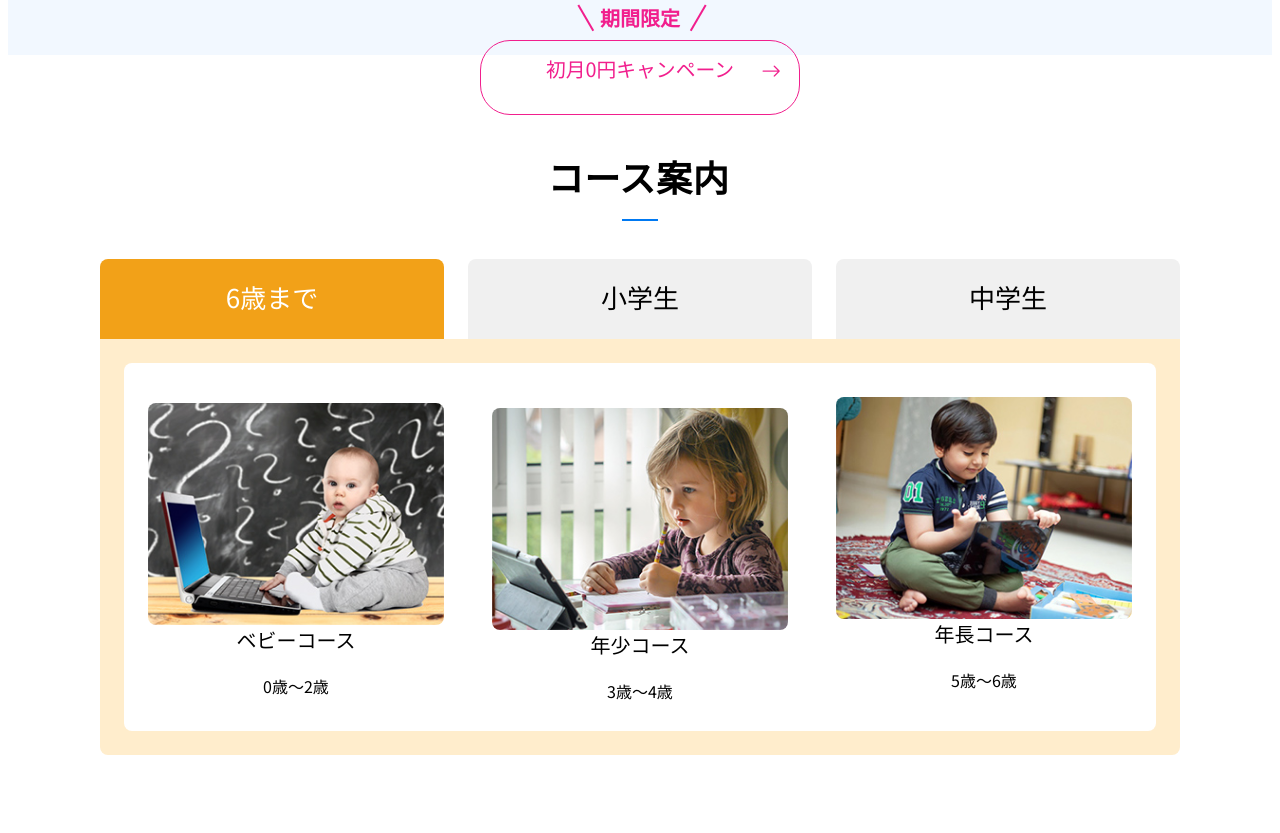
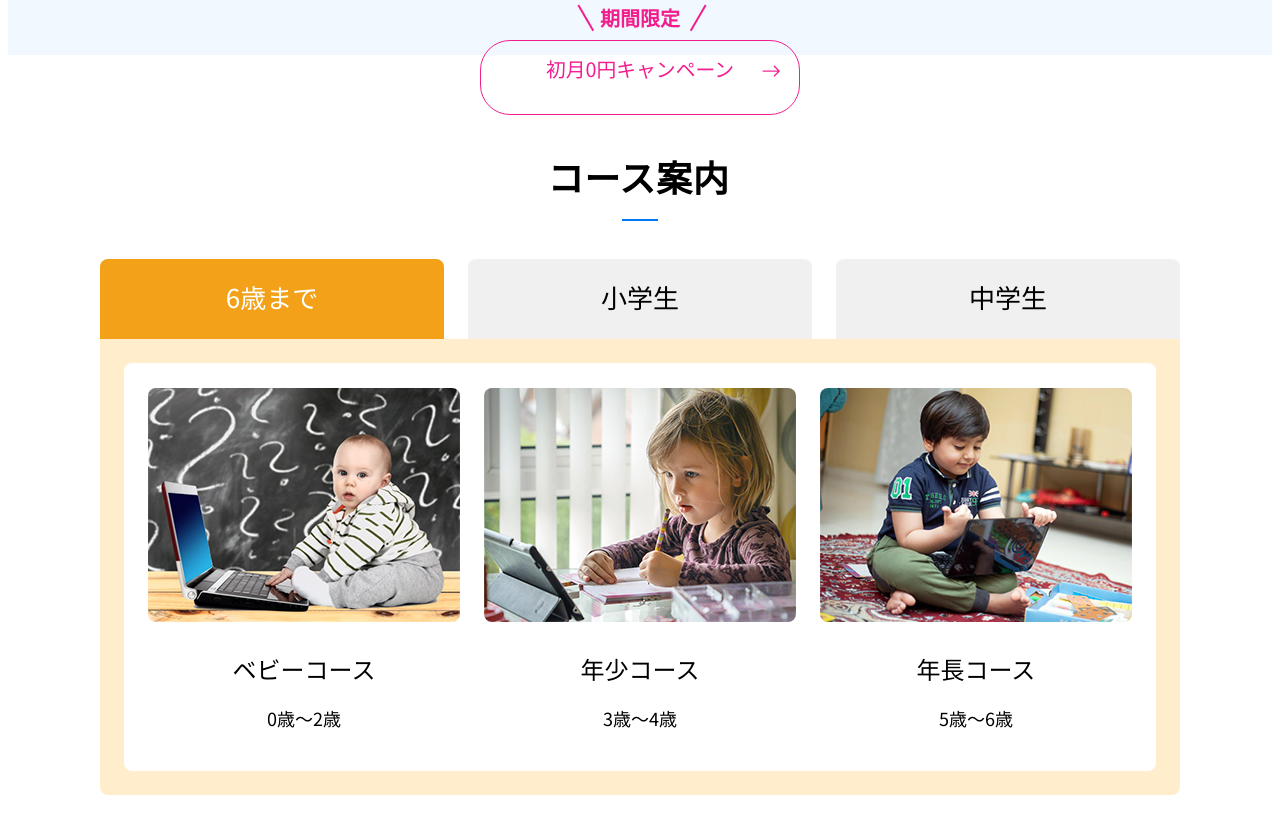
Before and after one commit to LeafField/EnglishClass, a website built with webpack: page src/index.html in a window 1280 px wide. Shown: the part 1277-2110 px from the top of the page. Built offline with nearby package versions, Linux system fonts and the light colour scheme.

Commit message:
courseセクション完成！

```diff
--- a/src/styles/_course.scss
+++ b/src/styles/_course.scss
@@ -94,6 +94,7 @@
         margin: rem(24);
         flex-direction: row;
         justify-content: center;
+        column-gap: rem(24);
       }
     }
 
@@ -101,22 +102,41 @@
       text-align: center;
       width: 100%;
 
+      @include mq(pc) {
+        width: calc((100% - (rem(24) * 4)) / 3);
+      }
+
       &:first-child {
         margin-top: rem(24);
+
+        @include mq(pc) {
+          margin-top: rem(4);
+        }
       }
 
       & + .course__panel--container {
         margin-top: rem(34);
+        @include mq(pc) {
+          margin-top: rem(4);
+        }
       }
 
       &:last-child {
         margin-bottom: rem(23);
+        @include mq(pc) {
+          margin-top: rem(25);
+          margin-bottom: rem(22);
+        }
       }
     }
 
     &--img {
       width: calc(100% - rem(48));
       margin: 0 auto;
+
+      @include mq(pc) {
+        width: 100%;
+      }
 
       overflow: hidden;
       & > img {
@@ -128,11 +148,23 @@
 
     &--text {
       font-size: rem(20);
-      margin-top: rem(-5);
+
+      @include mq(sp) {
+        margin-top: rem(-5);
+      }
+
+      @include mq(pc) {
+        font-size: rem(24);
+      }
     }
 
     &--year {
       font-size: rem(16);
+
+      @include mq(pc) {
+        font-size: rem(18);
+        margin-top: rem(-5);
+      }
     }
   }
 }
```
